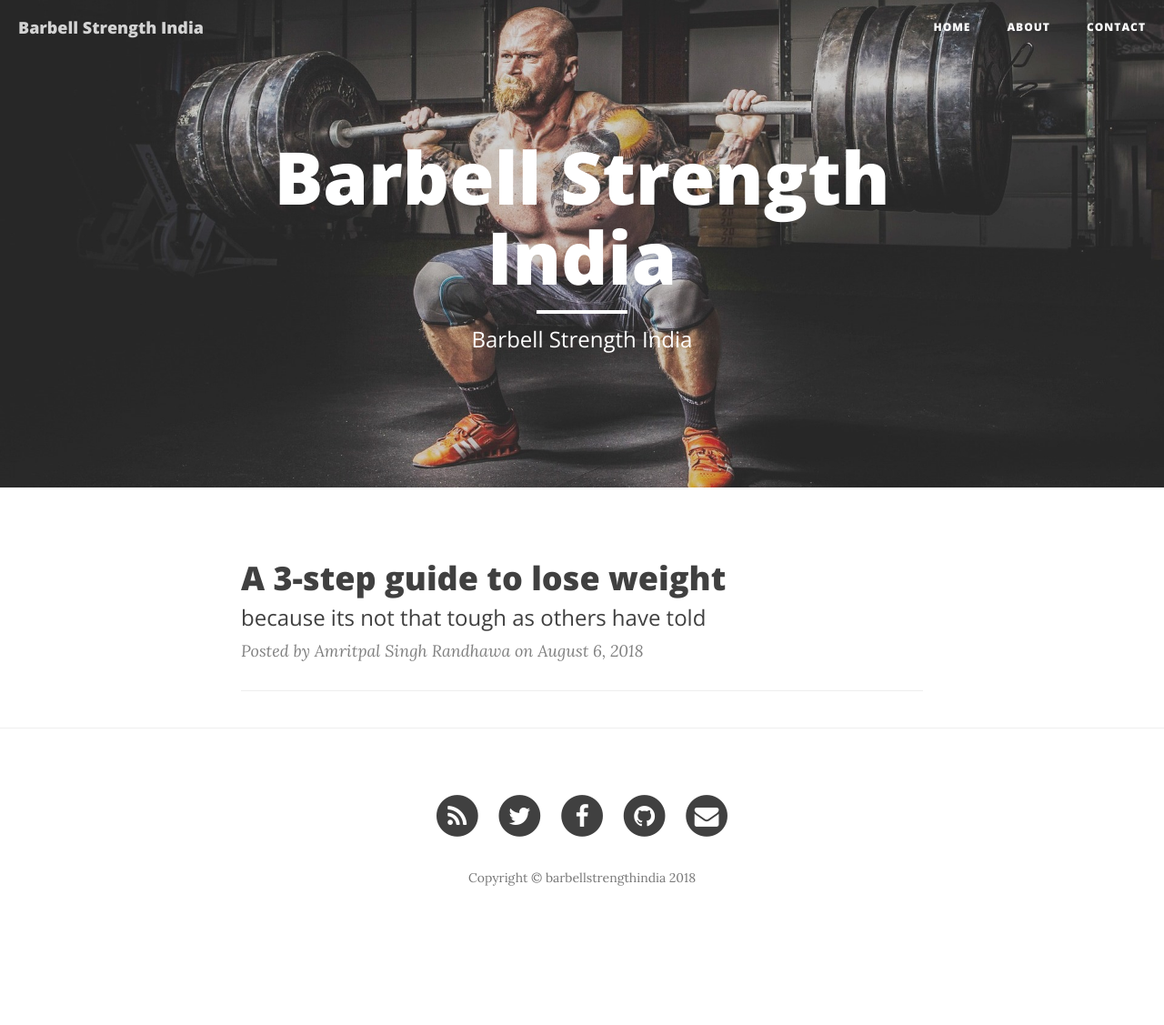
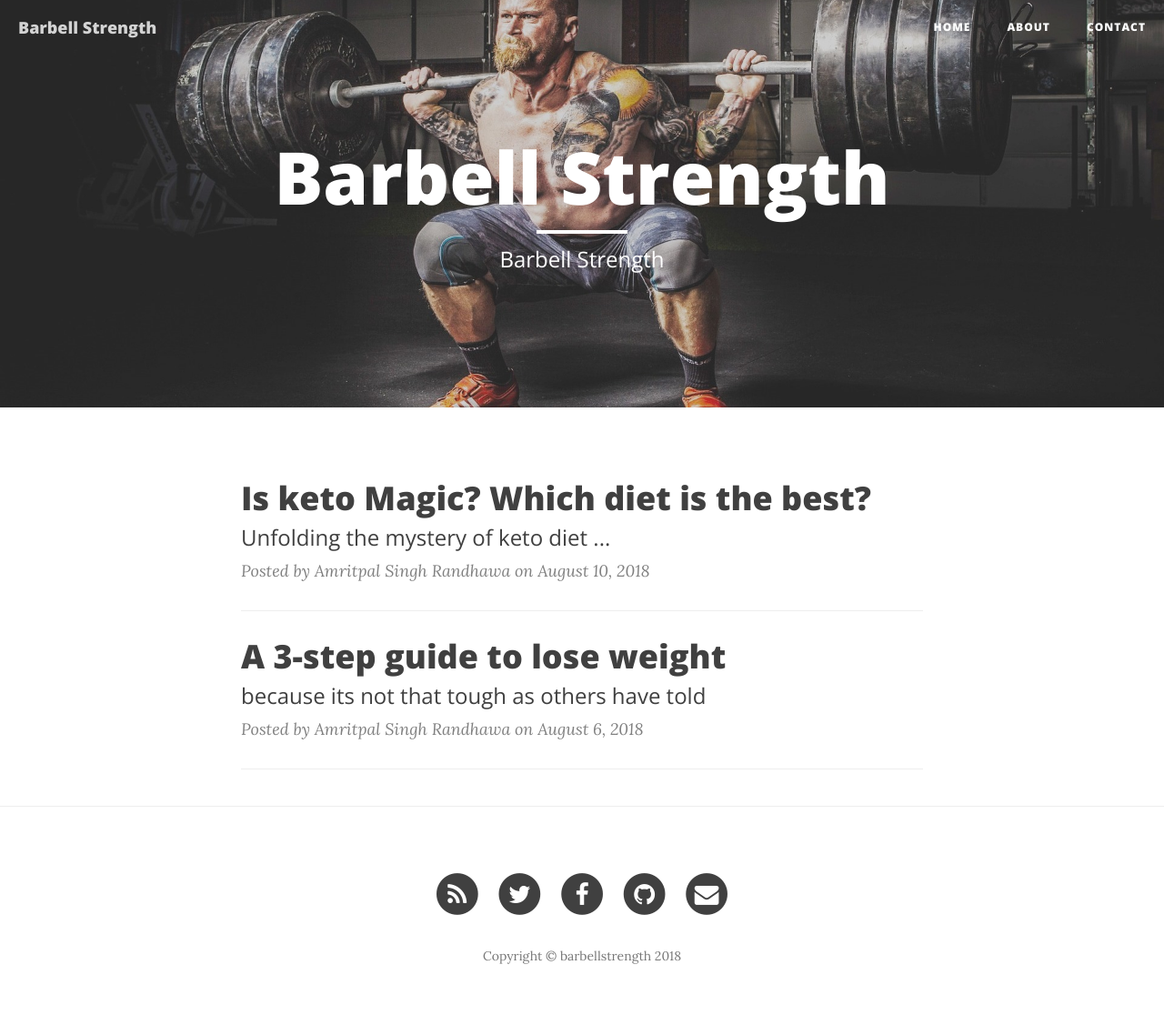
Before and after one commit to barbellstrength/barbellstrength.github.io, a Jekyll site: the page built from index.html, in a window 1280 px wide. Shown: the whole page at 91% size. Built offline with Jekyll 4.4.1, drawn with Linux system fonts in a browser that asks for light colours; nearby versions of some CDN libraries; the list of posts is cut into pages by our own code; before the commit the page ends 1041 px from its top, so only the background shows below that.

Commit message:
kelo diet post

```diff
--- a/_config.yml
+++ b/_config.yml
@@ -1,14 +1,14 @@
 # Site settings
-title: Barbell Strength India
+title: Barbell Strength
 header-img: img/home-bg.jpg
 email: barbellstrengthindia@gmail.com
-copyright_name: barbellstrengthindia
-description: "This is Barbell Strength India official website."
+copyright_name: barbellstrength
+description: "This is Barbell Strength official website."
 baseurl: ""
 url: "http://barbellstrength.in/"
-twitter_username: barbellstrengthindia
-github_username:  barbellstrengthindia
-facebook_username:  barbellstrengthindia
+twitter_username: barbellstrength
+github_username:  barbellstrength
+facebook_username:  barbellstrength
 email_username: barbellstrengthindia@gmail.com
 
 # Google Analytics
--- /dev/null
+++ b/_posts/2018-08-06-keto_diet_magic.markdown
@@ -0,0 +1,34 @@
+---
+layout:     post
+title:      "Is keto Magic? Which diet is the best?"
+subtitle:   "Unfolding the mystery of keto diet ..."
+date:       2018-08-10 07:00:00
+author:     "Amritpal Singh Randhawa"
+header-img: "img/post-bg-02.jpg"
+---
+
+<h2 class="section-heading">Well, the short answer is NO, it isn’t.</h2>
+
+<p>The only condition for weight loss/fat-loss to occur is that you have to be in a Caloric restricted state i.e. you should be EATING less calories and BURNING more. Any “Diet” which can get you in a caloric deficit will work.</p>
+
+<p>I’ll explain with an example. </p>
+
+<blockquote>Let’s take a 78 kg female, 35yrs old, active (trains 3-5 days a week) trying to lose weight.</blockquote>
+
+<p>To lose weight, calories IN have to be LESS than calories OUT. This is a universal law. It does not matter what kind of diet you are following Keto or Paleo or low carb, if Calories IN are not less than calories OUT, you WILL not LOSE weight.</p>
+
+<p>Her maintenance calories come out to be 2300 Calories per day. That means if she eats 2300 calories per day, she will neither lose weight nor gain weight. But the goal is to lose weight so I make her start at 1800 calories per day. Now, as far as fat loss is concerned, IT DOESN’T MATTER FROM WHICH KIND OF FOODS THESE CALORIES COME FROM. She can eat burgers, pizzas, ice creams and she will still lose fat if she does not exceed 1800 cal per day. On the other hand, she can eat all the “healthy” food in the world, broccoli, soups, boiled chicken but if she exceeds 1800 cal/day, she WILL NOT lose weight/fat.</p>
+
+<blockquote>Caloric Deficit is the primary condition for fat loss.</blockquote>
+
+<p>Now regarding which is the best diet? The answer is whatever suits your lifestyle or your personality. Some people are carb eaters, some like to eat fats, some like to have 6 small meals a day and some tend to miss meals. In the above example, as long as this client stays under 1800 cal/day, she will lose weight. She can eat in a Keto style (high fat, low carb, she can eat in a traditional bodybuilding manner (low fat, high carb), She can do INTERMITTENT FASTING, she can have those calories in 6 small meals if her lifestyle allows her to.</p>
+
+<h2>This is all there is to losing weight. Sell it however you want. </h2>
+<blockquote>Restrict calories and you will lose weight/fat.</blockquote>
+
+<p>PS: I use <a href="https://play.google.com/store/apps/details?id=com.myfitnesspal.android&hl=en_SGss">myfitnesspal</a> app to track calories with myself and my clients.</p>
+
+<p></p>
+<p>By: </p>
+<h3>Amritpal Singh Randhawa</h3>
+<h3>Specialist in Fitness Nutrition from ISSA)</h3>
--- a/index.html
+++ b/index.html
@@ -1,6 +1,6 @@
 ---
 layout: page
-description: "Barbell Strength India"
+description: "Barbell Strength"
 ---
 
 {% for post in paginator.posts %}
```
Also changed, not shown: img/post-bg-02.jpg.
